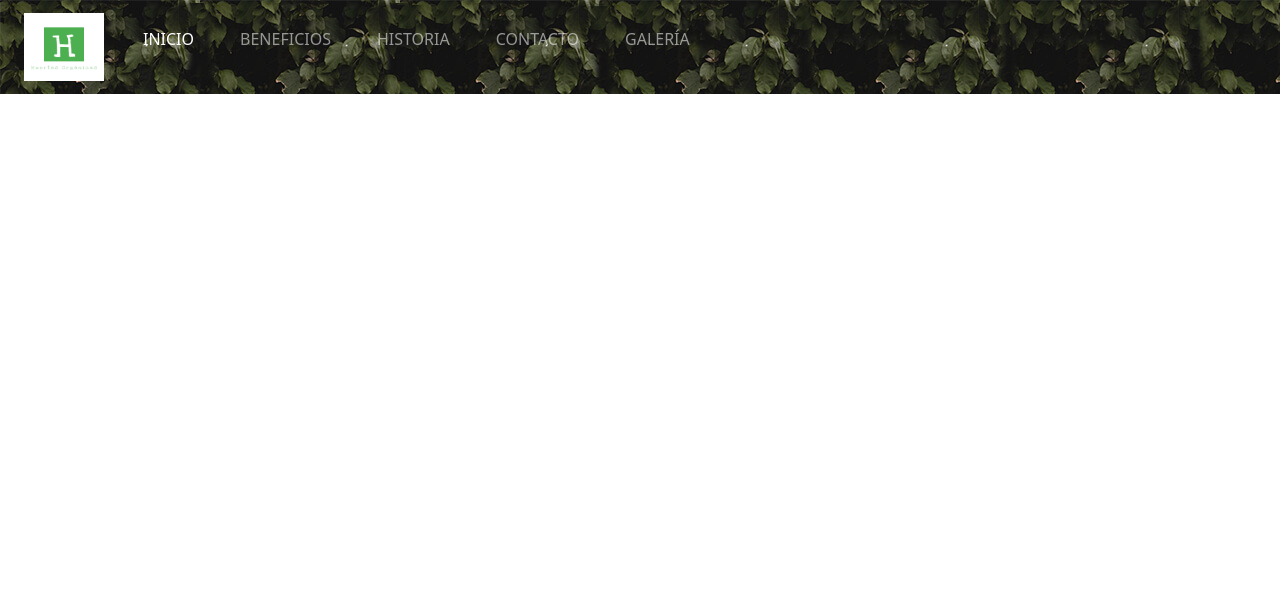
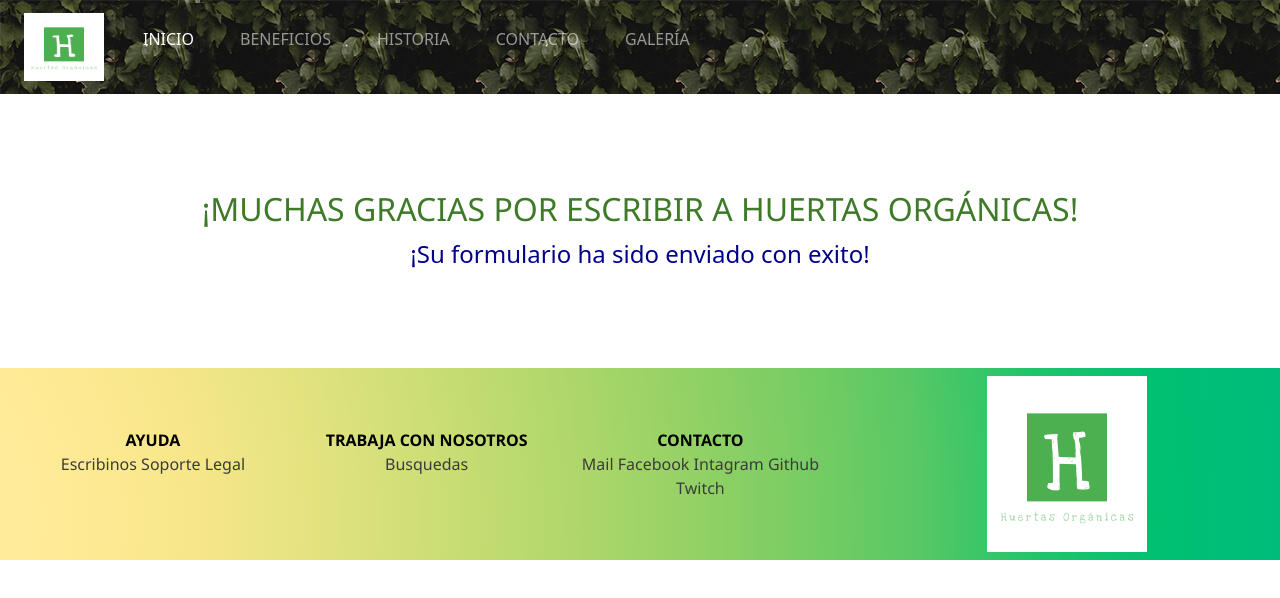
Before and after one commit to bymaatt/proyecto_huertasOrganicas, a website: page pag/enviado.html in a window 1280 px wide. Drawn offline with Linux system fonts and the light colour scheme; files that its build step writes are made by us from their sources.

Commit message:
enviado editado

```diff
--- a/pag/enviado.html
+++ b/pag/enviado.html
@@ -61,6 +61,47 @@
             </div>
           </nav>
     </header>
+    <main>
+        <h1 class="title text-center mt-5 pt-5">¡Muchas gracias por escribir a Huertas Orgánicas!</h1>
+        <p class="text-center fs-4 mb-5 pb-5">¡Su formulario ha sido enviado con exito!</p>
+    </main>
+    <footer id="footer">
+        <div class="contenedor-lista">
+            <ul class="lista">
+                <li>Ayuda</li>
+                <li>
+                    <ul class="dec">
+                        <li><a href="">Escribinos</a></li>
+                        <li><a href="">Soporte</a></li>
+                        <li><a href="">Legal</a></li>
+                    </ul>
+                </li>
+            </ul>
+            <ul class="lista">
+                <li>Trabaja con Nosotros</li>
+                <li>
+                    <ul class="dec">
+                        <li><a href="">Busquedas</a></li>
+                    </ul>
+                </li>
+            </ul>
+            <ul class="lista">
+                <li>Contacto</li>
+                <li>
+                    <ul class="dec">
+                        <li><a href="">Mail</a></li>
+                        <li><a href="https://www.facebook.com/matias.maciel.7146557">Facebook</a></li>
+                        <li><a href="www.instagram.com/bymaatt/?hl=es-la">Intagram</a></li>
+                        <li><a href="https://github.com/bymaatt">Github</a></li>
+                        <li><a href="www.twitch.tv/bymaatt">Twitch</a></li>
+                    </ul>
+                </li>
+            </ul>
+        </div>
+        <img class="logo-footer" src="../img/logo.png" alt="logo-footer">
+
+    </footer>
+    <script src="../bootstrap/js/bootstrap.bundle.min.js"></script>
 
 </body>
 </html>
```
